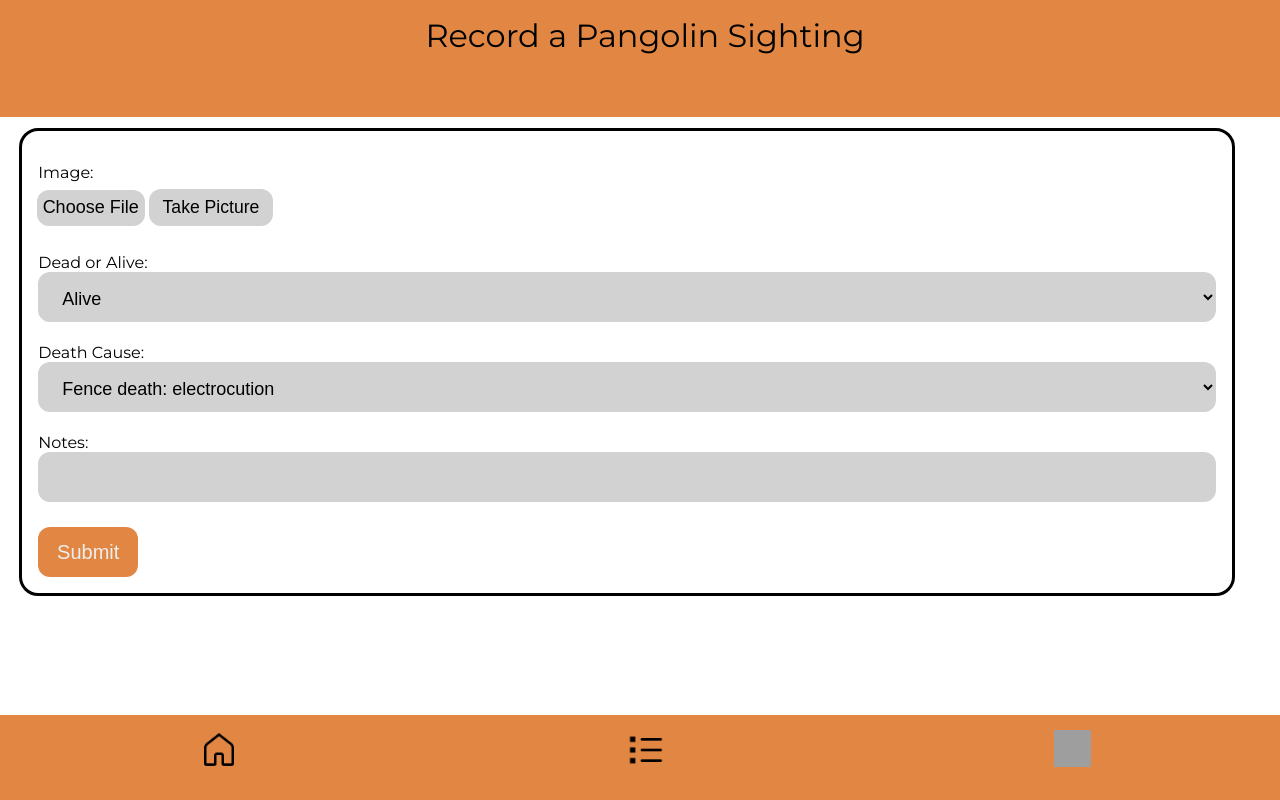
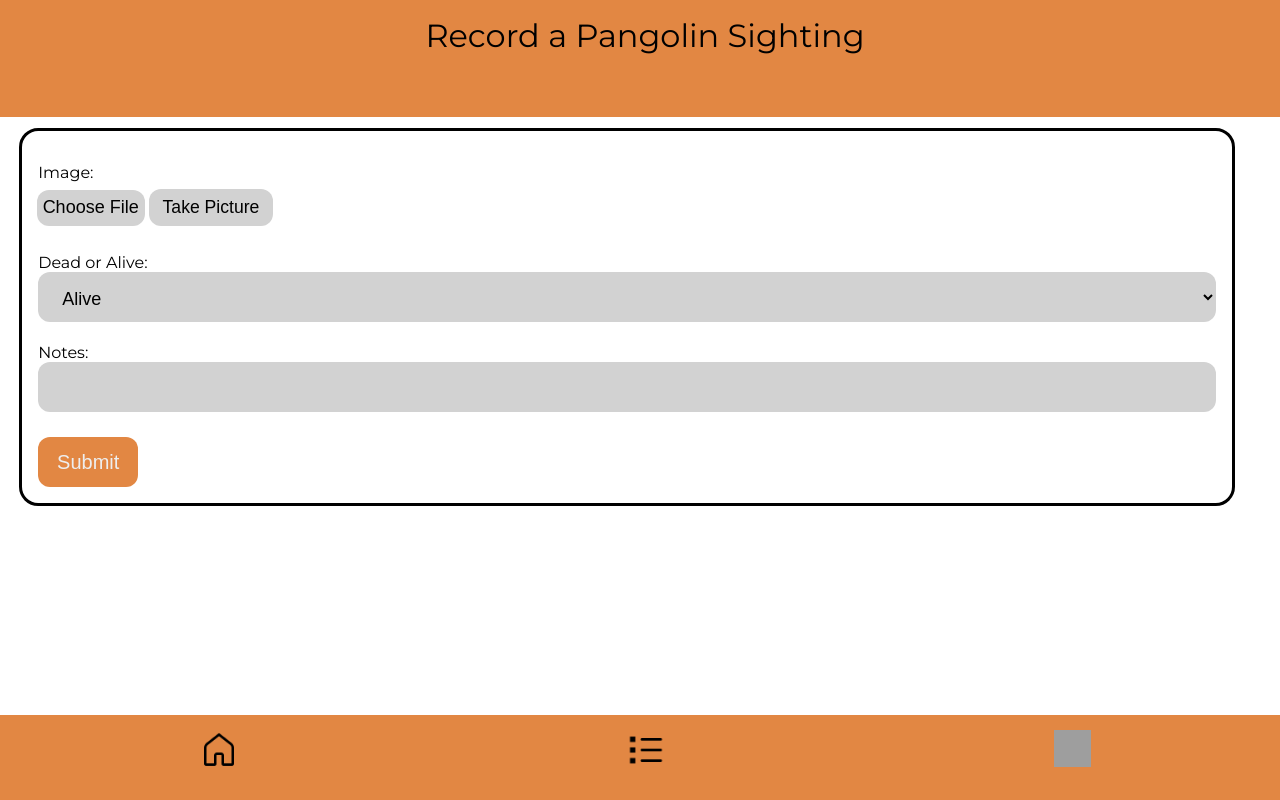
Before and after one commit to JuliaKolano/Zap-App, a React (Create React App) app in the folder Project/client/: page /RecordSighting in a window 1280 px wide. Built offline with nearby package versions, Linux system fonts and the light colour scheme; grey boxes are pictures that could not be loaded; the HTML template or start-up script is replaced by a standard one.

Commit message:
death cause shows up for dead status

```diff
--- a/Project/client/src/components/SightingsForm.js
+++ b/Project/client/src/components/SightingsForm.js
@@ -9,7 +9,7 @@ class SightingsForm extends React.Component {
         image: null,
         imagePath: "",
         deadOrAlive: "Alive",
-        deathCause: "Fence death: electrocution",
+        deathCause: "N/A",
         location: "",
         notes: "",
       },
@@ -27,9 +27,20 @@ class SightingsForm extends React.Component {
 
   handleInputChange = (e) => {
     const { name, value } = e.target;
-    this.setState((previousState) => ({
-      formData: { ...previousState.formData, [name]: value },
-    }));
+    if (name === 'deadOrAlive') {
+      this.setState((previousState) => ({
+        formData: {
+          ...previousState.formData, [name]: value,
+          deathCause: value === 'Alive' ? 'N/A' : previousState.formData.deathCause,
+        },
+      }));
+    } else {
+      this.setState((previousState) => ({
+        formData: {
+          ...previousState.formData, [name]: value
+        },
+      }));
+    }
   };
 
   handleFileChange = (e) => {
@@ -131,7 +142,8 @@ class SightingsForm extends React.Component {
             </select>
             <div className="cut"></div>
           </div>
-          <div className="inputContainer">
+          {formData.deadOrAlive === 'Dead' && (
+            <div className="inputContainer">
             <label htmlFor="deathCause">Death Cause: </label>
             <select
               className="recordSightingSelect"
@@ -148,10 +160,10 @@ class SightingsForm extends React.Component {
               </option>
               <option value="Road death">Road death</option>
               <option value="Other">Other</option>
-              <option value="N/A">N/A</option>
             </select>
             <div className="cut"></div>
           </div>
+          )}
           <div className="inputContainer">
             <label htmlFor="notes">Notes: </label>
             <textarea
```
